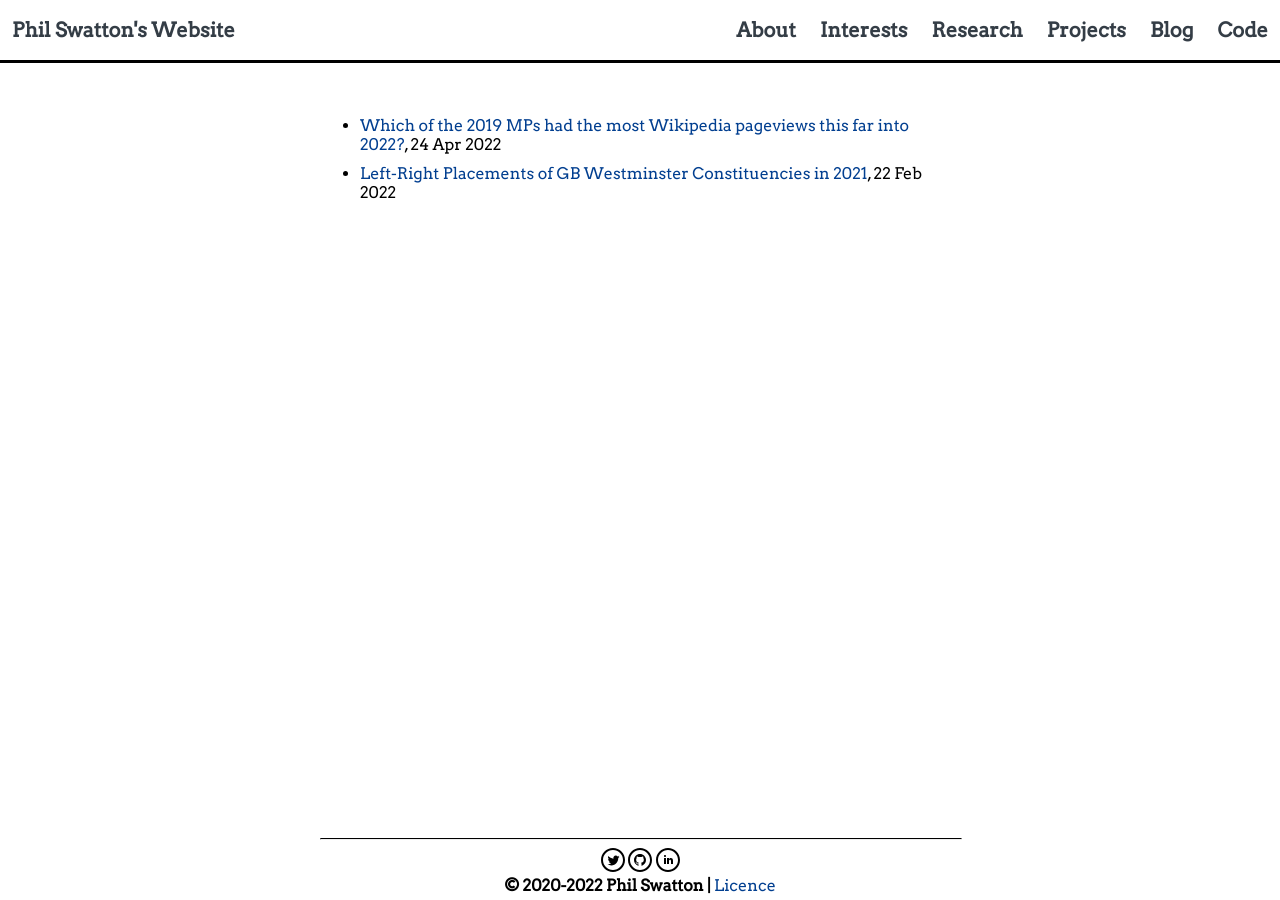
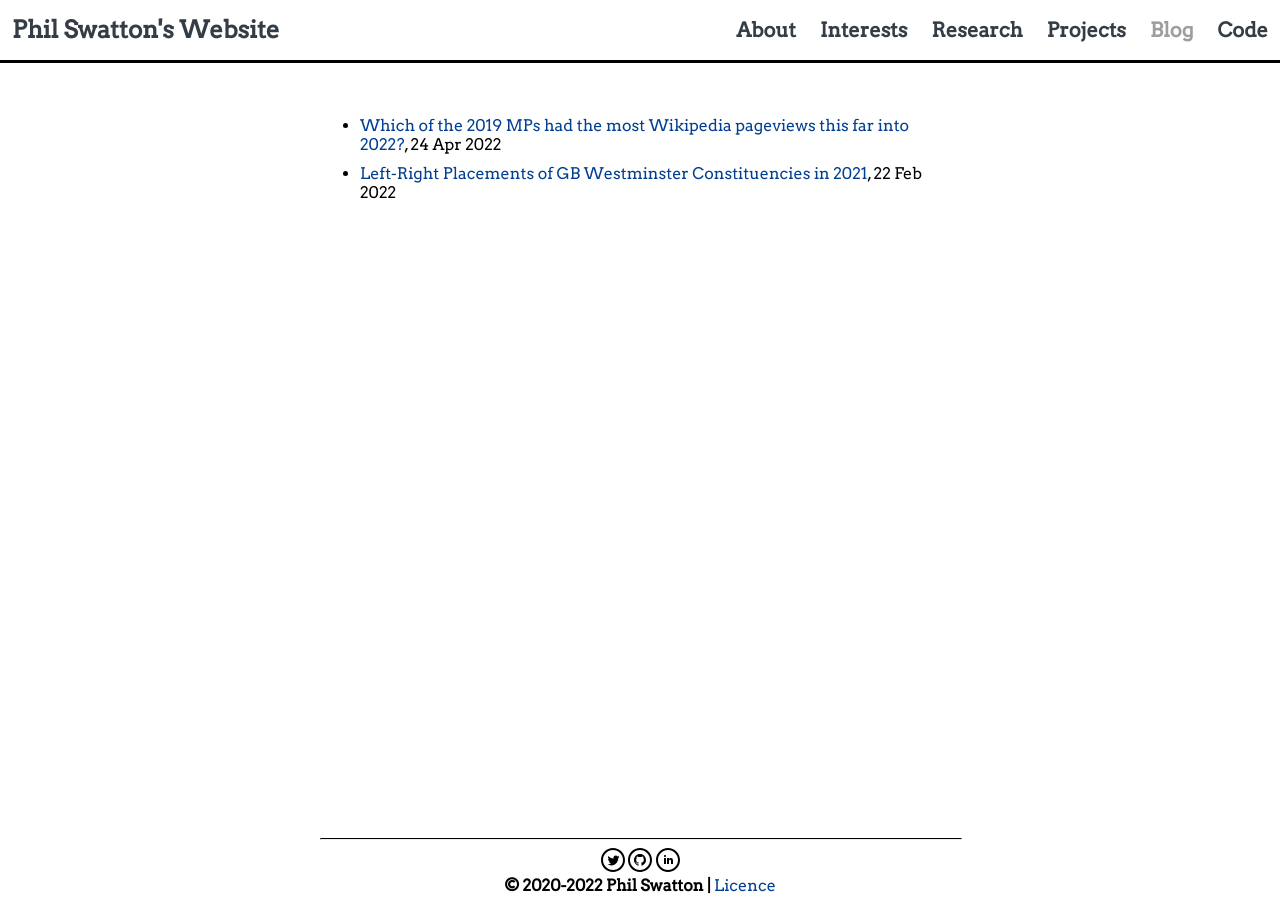
Before and after one commit to philswatton/philswatton.github.io, a Jekyll site: the page built from blog.md, in a window 1280 px wide. Built offline with Jekyll 4.4.1, drawn with Linux system fonts in a browser that asks for light colours.

Commit message:
nav colours and styling

```diff
--- a/_sass/core.scss
+++ b/_sass/core.scss
@@ -1,7 +1,7 @@
 /* Colors */
 $black: rgb(0, 0, 0);
 $grey: rgb(52, 61, 70);
-$lite-gray: rgb(139, 156, 159);
+$lite-grey: rgb(158, 158, 158);
 $yt: rgb(255, 255, 255);
 $blu: rgb(2, 63, 144);
 $lite-blu: rgb(85, 85, 238);
--- a/_sass/nav.scss
+++ b/_sass/nav.scss
@@ -34,9 +34,17 @@
         transition: opacity 0.5s;
     }
 
-    // a:hover {
-    //     text-shadow: 0 0 .9px $grey, 0 0 .9px $grey;
-    // }
+    a:hover {
+        color: $grey;
+    }
+
+    .current, .current:hover {
+        color: $lite-grey;
+    }
+
+    #home {
+        font-size: 24px;
+    }
 }
 
 /* Open Nav Menu */
```
